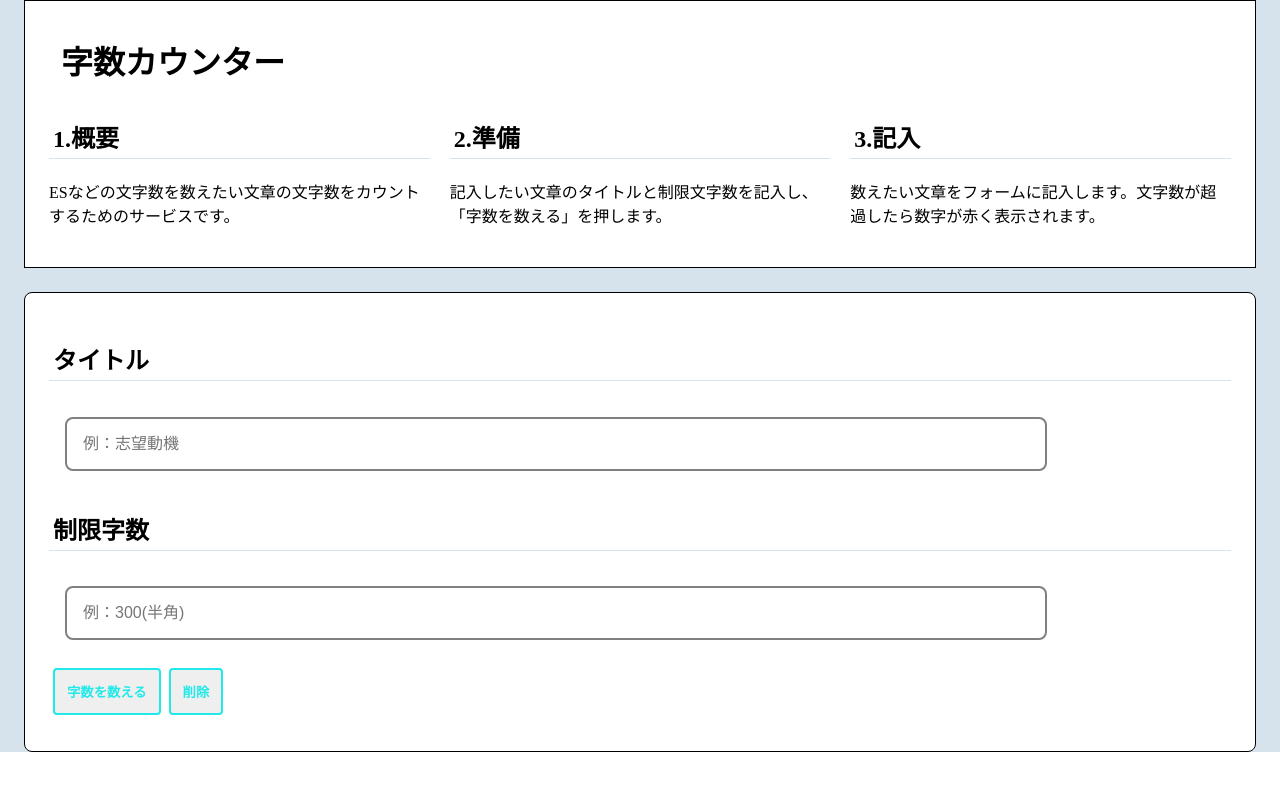
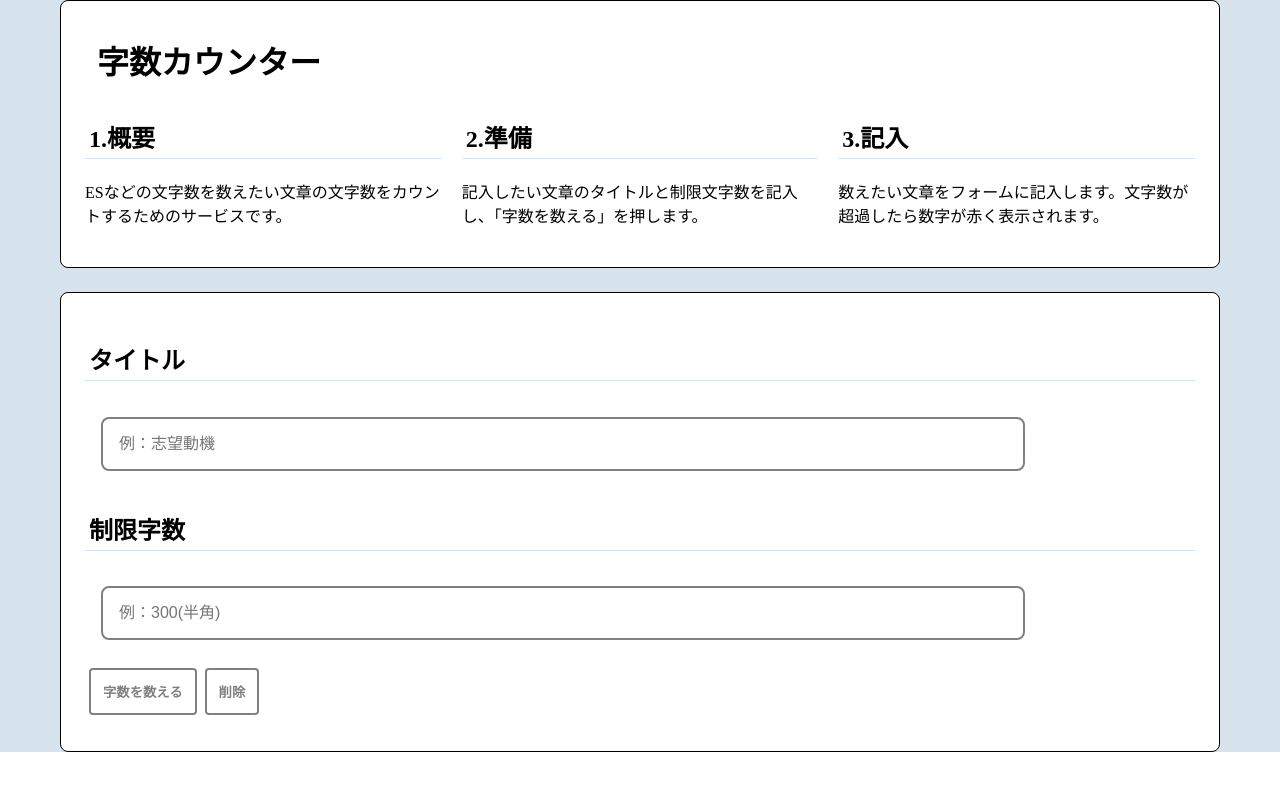
Before and after one commit to Reon0416/my-countSentences-app, a React (Vite) app: page / in a window 1280 px wide. Shown: the top 790 px of the page. Built offline with nearby package versions, Linux system fonts and the light colour scheme.

Commit message:
ボタン変更

```diff
--- a/src/components/Button.jsx
+++ b/src/components/Button.jsx
@@ -7,13 +7,14 @@ const StyledButton = styled.button`
   vertical-align: middle;
   text-decoration: none;
   font-weight: bold;
-  border: 2px solid #21e9e9;
-  color: #21e9e9;
+  border: 2px solid gray;
+  color: gray;
   transition: 0.5s;
+  background-color: #fff;
 
   &:hover {
-    color: #fff;
-    background: #21e9e9;
+    color: gray;
+    background: #d6e3ed;
   }
 `;
 
--- a/src/components/Desc.jsx
+++ b/src/components/Desc.jsx
@@ -11,8 +11,9 @@ const Desc = () => {
   const Description = styled.div`
     background-color: white;
     border: 1px solid black;
+    border-radius: 8px;
     padding: 24px;
-    margin: 0 24px 24px;
+    margin: 0 60px 24px;
   `;
 
   return (
--- a/src/components/Form.jsx
+++ b/src/components/Form.jsx
@@ -2,13 +2,14 @@ import styled from "styled-components";
 import Counter from "./Counter";
 import Button from "./Button";
 import { useState } from "react";
+import {Header2} from "./Req";
 
 const NewForm = styled.div`
     background-color: white;
     border: 1px solid black;
     border-radius: 8px;
     padding: 16px;
-    margin: 24px;
+    margin: 0 60px 24px;
   `;
   const SentencesDiv = styled.div`
     display: flex;
@@ -16,13 +17,19 @@ const NewForm = styled.div`
   `;
   const SentencesForm = styled.textarea`
     padding: 16px;
-    margin: 16px auto;
+    margin: 16px;
     width: 90%;
-    height: 400px;
+    height: 300px;
     border: 2px solid gray;
     border-radius: 8px;
     font-size: 16px;
     resize: none;
+  `;
+
+  const FormHeader2 = styled.h2`
+    padding: 4px;
+    border-bottom: 1px solid#d6e3ed;
+    margin: 16px;
   `;
 
 const Form = ({title, count, complete, del}) => {
@@ -42,7 +49,7 @@ const Form = ({title, count, complete, del}) => {
 
   return(
     <NewForm>
-      <h2>{title}</h2>
+      <FormHeader2>{title}</FormHeader2>
       <SentencesDiv>
         <SentencesForm
           placeholder="例：字数をカウントしたい文章を入力してください"
--- a/src/components/Req.jsx
+++ b/src/components/Req.jsx
@@ -8,7 +8,7 @@ const Requirment = styled.div`
     border: 1px solid black;
     border-radius: 8px;
     padding: 24px;
-    margin: 0 24px 24px;
+    margin: 0 60px 24px;
   `;
   const TitleForm = styled.input`
     padding: 16px;
```
